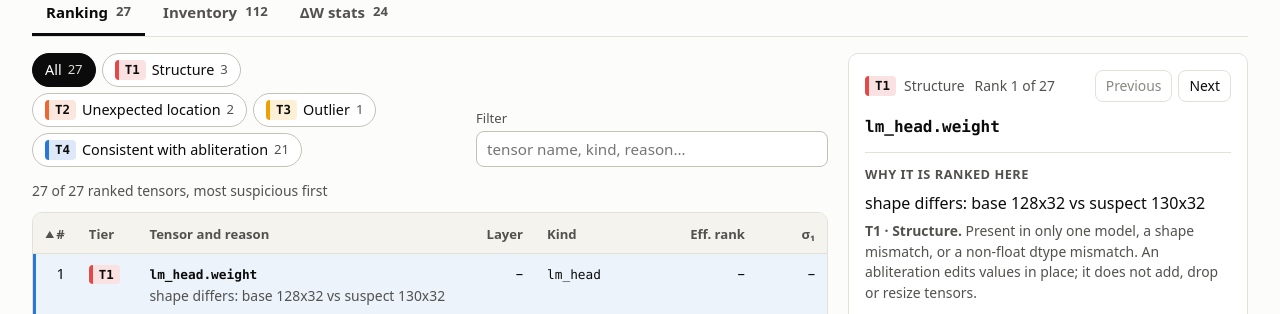
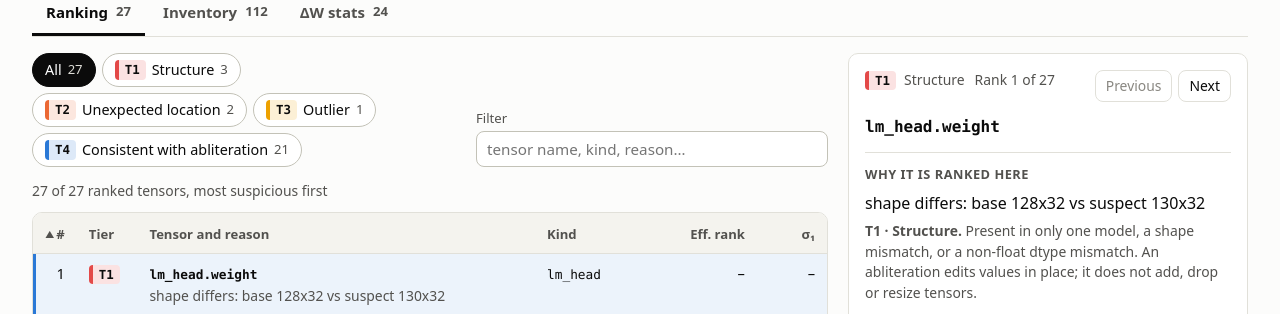
Before and after one commit to anon5376/llmscan, a plain HTML site: page web/index.html in a window 1280 px wide. Shown: the part 486-800 px from the top of the page. Drawn offline with Linux system fonts and the light colour scheme.

Commit message:
Give tensor names the room in tables and keep the detail controls in place
Names wrap after a dot or underscore instead of mid-word, the name column takes
the width the short columns leave, the Layer column yields below 1300px,
Previous and Next no longer move when the tier label is long, and a kind with
a single changed tensor shows no median of itself.

```diff
--- a/web/app.mjs
+++ b/web/app.mjs
@@ -197,11 +197,16 @@ function staleDeltaNote(model) {
     h('code', null, '--inventory-only'), ' to refresh them.');
 }
 
+/** A tensor name that wraps after a dot, slash or underscore instead of in the middle of a word. */
+function breakable(name) {
+  return name.split(/(?<=[./_])/).flatMap((part, i) => (i ? [h('wbr'), part] : [part]));
+}
+
 function tensorButton(t) {
   return h('button', {
     type: 'button', class: 'tensor-link', 'aria-current': String(t.name === state.selected),
     onclick: (event) => { event.stopPropagation(); select(t.name, { open: true }); },
-  }, t.name);
+  }, breakable(t.name));
 }
 
 /** A sortable table of tensors. Clicking a row, or its name button, opens the tensor's detail. */
@@ -241,7 +246,7 @@ const COLUMNS = {
   tier: { key: 'tier', label: 'Tier', cell: (t) => tierBadge(t.tier) },
   reason: { key: 'name', label: 'Tensor and reason', class: 'grow', cell: (t) => [tensorButton(t), h('p', { class: 'reason' }, t.reason)] },
   name: { key: 'name', label: 'Tensor', class: 'grow', cell: tensorButton },
-  layer: { key: 'layer', label: 'Layer', class: 'num optional', cell: (t) => (t.layer == null ? '–' : String(t.layer)) },
+  layer: { key: 'layer', label: 'Layer', class: 'num roomy', cell: (t) => (t.layer == null ? '–' : String(t.layer)) },
   kind: { key: 'kind', label: 'Kind', class: 'optional', cell: (t) => h('code', null, t.kind || '–') },
   status: { key: 'status', label: 'Status', cell: (t) => statusBadge(t.status) },
   shape: {
@@ -506,7 +511,7 @@ function deltaFacts(model, t) {
       fact('Effective rank', formatNumber(t.effectiveRank)),
       fact('σ₁', formatNumber(t.sv1)),
       fact('σ₁ / σ₂', formatNumber(t.gap)),
-      kind && fact(['Median of ', formatCount(kind.count), ' changed ', h('code', null, t.kind)],
+      kind?.count > 1 && fact(['Median of ', formatCount(kind.count), ' changed ', h('code', null, t.kind)],
         [formatNumber(kind.median), ratio != null && Number.isFinite(ratio) && h('p', { class: 'fine' }, `this tensor is ${formatNumber(ratio)}× that`)])),
     t.spectrum.length > 0 && h('figure', null, tensorSpectrumChart(t, peers, PALETTE.ink),
       h('figcaption', { class: 'fine' }, `Top ${t.spectrum.length === 1 ? 'singular value' : `${t.spectrum.length} singular values`} of ΔW`
@@ -528,7 +533,7 @@ function detailContent(model, t, { modal }) {
       h('div', { class: 'detail-steps' },
         index >= 0 && [step('Previous', 'previous', state.rows[index - 1]), step('Next', 'next', state.rows[index + 1])],
         modal && h('button', { type: 'button', class: 'button quiet', onclick: () => dialog.close() }, 'Close'))),
-    h('h2', { class: 'tensor-name', id: modal ? 'detail-dialog-title' : 'detail-title', tabindex: '-1' }, t.name),
+    h('h2', { class: 'tensor-name', id: modal ? 'detail-dialog-title' : 'detail-title', tabindex: '-1' }, breakable(t.name)),
     h('section', null,
       h('h3', null, t.tier ? 'Why it is ranked here' : 'Not ranked'),
       t.tier
--- a/web/workbench.css
+++ b/web/workbench.css
@@ -209,7 +209,8 @@ tbody tr.selected, tbody tr.selected:hover { background: color-mix(in srgb, var(
 .num { text-align: right; font-variant-numeric: tabular-nums; white-space: nowrap; }
 .narrow { width: 1%; }
 .nowrap { white-space: nowrap; }
-.grow { min-width: 15rem; }
+.grow { width: 99%; min-width: 15rem; } /* the name column takes the room the short columns leave */
+td:not(.grow) code { white-space: nowrap; }
 .zero { color: var(--muted); }
 table.compact th, table.compact td { padding: 5px 12px; }
 table.compact tbody th { font-weight: 400; }
@@ -269,9 +270,10 @@ circle.pick:hover { stroke: var(--ink); stroke-width: 2; }
 /* ---------------------------------------------------------------- tensor detail */
 
 .detail-body { display: grid; gap: 14px; padding: 16px; }
-.detail-bar { display: flex; flex-wrap: wrap; align-items: center; justify-content: space-between; gap: 8px; }
-.detail-rank { display: flex; flex-wrap: wrap; align-items: center; gap: 6px 10px; color: var(--ink-2); font-size: 0.87rem; }
-.detail-steps { display: flex; gap: 6px; }
+.detail-bar { display: flex; align-items: flex-start; justify-content: space-between; gap: 8px; }
+.detail-rank { display: flex; flex-wrap: wrap; align-items: center; gap: 4px 10px; min-width: 0; color: var(--ink-2); font-size: 0.87rem; }
+.detail-rank .tier { flex-wrap: wrap; white-space: normal; }
+.detail-steps { display: flex; flex: none; gap: 6px; } /* stays put while stepping, whatever the tier label's length */
 .detail-steps .button { min-height: 32px; padding: 3px 10px; font-size: 0.87rem; }
 .tensor-name { font-size: 1rem; line-height: 1.4; overflow-wrap: anywhere; }
 .tensor-name:focus { outline: none; }
```
